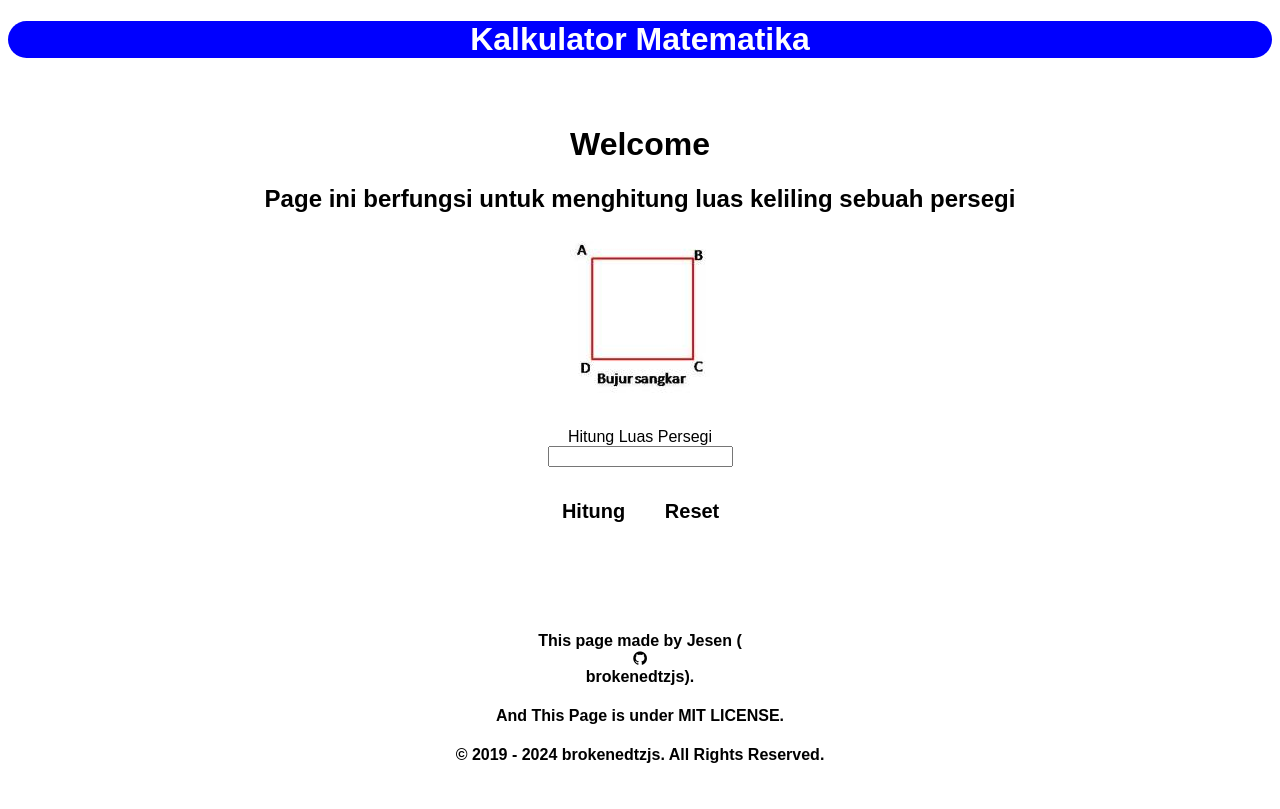
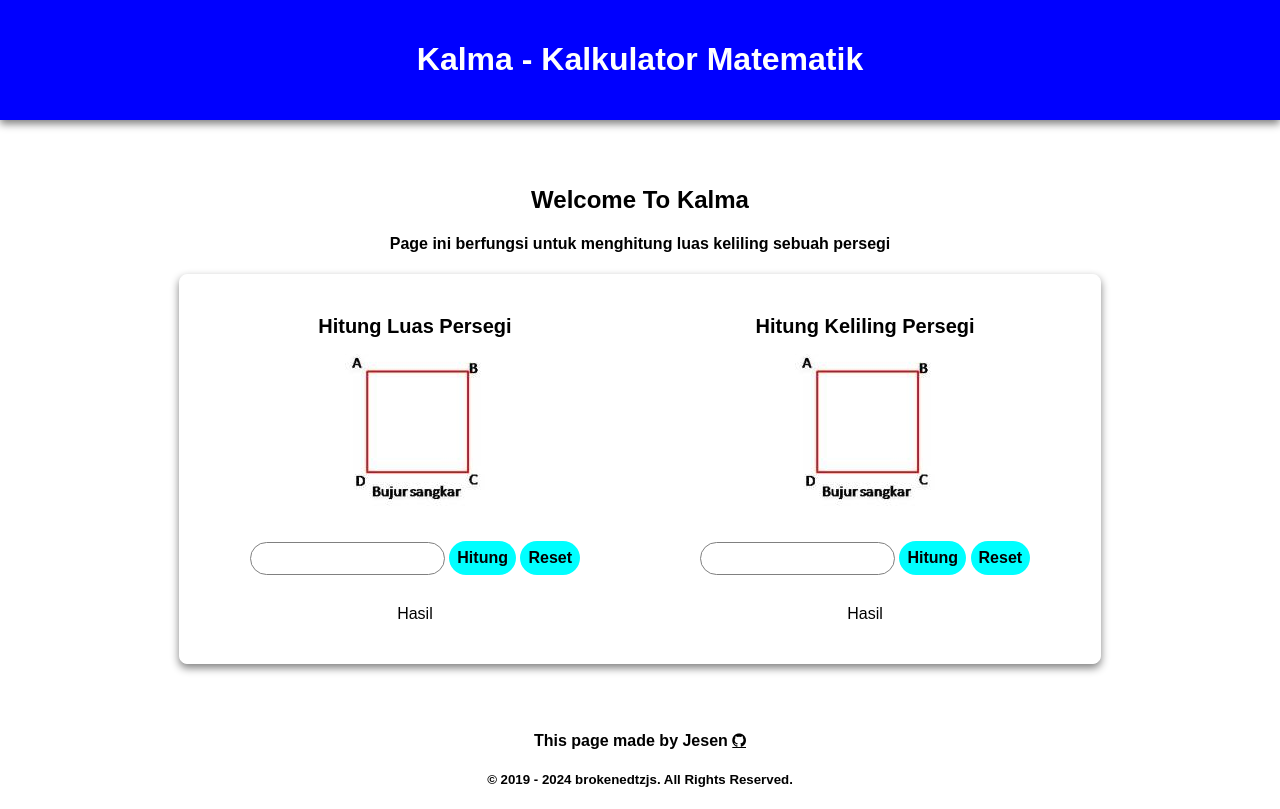
Before and after one commit to revou-fundamental-course/8-jan-24-brokenedtzjs, a plain HTML site: page index.html in a window 1280 px wide. Drawn offline with Linux system fonts and the light colour scheme.

```diff
--- a/css/style.css
+++ b/css/style.css
@@ -1,4 +1,6 @@
 body {
+    margin: 0;
+    padding: 0;
     background-color: white;
     font-family: Arial, Helvetica, sans-serif;
 }
@@ -6,7 +8,9 @@ body {
 header {
     text-align: center !important;
     background-color: blue !important;
-    border-radius: 180px;
+    padding: 20px 0;
+    position: relative;
+    box-shadow: 0 4px 8px grey;
 }
 
 header h1 {
@@ -21,60 +25,91 @@ footer {
     text-align: center;
 }
 
+label {
+    display: block;
+    margin-bottom: 8px;
+}
+
+button {
+    flex-grow: 1;
+    padding: 8px;
+    border: none;
+    border-radius: 25px;
+    cursor: pointer;
+    font-size: 16px;
+    background-color: aqua;
+    color: black;
+    transition: 0.2s;
+    font-weight: bold;
+}
+
+button:hover {
+    background-color: rgb(0, 192, 192);
+    transition: 0.2s;
+}
+
+button:active {
+    background-color: rgb(0, 156, 156);
+    transform: scale(0.9);
+}
+
+input {
+    padding: 8px;
+    border: 1px solid grey;
+    border-radius: 30px;
+    box-sizing: border-box;
+    transition: 0.2s;
+}
+
+footer h4 a {
+    color: black;
+    transition: 0.2s;
+}
+
+footer h4 a:hover {
+    color: blue;
+    transition: 0.2s;
+}
+
 .container {
     text-align: center;
+}
+
+.main-box {
+    flex: 1;
+    border-radius: 8px;
+    padding: 20px;
+    background-color: white;
+}
+
+.main-box label {
+    font-weight: bold;
+    font-size: 20px;
+}
+
+.main-calc {
+    display: flex;
+    gap: 20px;
+    border: 1px solid white;
+    border-radius: 8px;
+    overflow: hidden;
+    box-shadow: 0 4px 8px grey;
+    padding: 20px;
+    background-color: white;
+}
+
+.main-border {
+    border: 1px solid white;
+    padding: 20px;
+    background-color: white;
+}
+
+.calc-container {
+    display: flex;
+    justify-content: space-around;
+    align-items: center;
 }
 
 .calc-form {
     padding: 30px;
 }
-
-.form-button {
-    background-color: white;
-    padding: 20px;
-}
-
-.sub,
-.res {
-    display: inline-block;
-    margin: 0;
-    padding: 10px;
-    border: 5px;
-    font-size: 25px;
-    font-weight: bold;
-    border-radius: 25px;
-}
-
-.sub {
-    transform: scale(0.8);
-    background-color: white;
-    display: inline-block;
-    transition: 0.2s;
-}
-
-.res {
-    transform: scale(0.8);
-    background-color: white;
-    display: inline-block;
-    transition: 0.2s;
-}
-
-.sub:hover {
-    background-color: cornflowerblue;
-    transition: 0.2s;
-}
-
-.res:hover {
-    background-color: cornflowerblue;
-    transition: 0.2s;
-}
-
-.git {
-    color: black;
-    transition: 0.2s;
-}
-
-.git:hover {
-    color: blue;
-    transition: 0.2s;
-}
--- a/index.html
+++ b/index.html
@@ -4,46 +4,59 @@
 <head>
     <meta charset="UTF-8">
     <meta name="viewport" content="width=device-width, initial-scale=1.0">
-    <title>Hitungan Luas Persegi</title>
-    <link rel="stylesheet" href="/css/style.css">
+    <title>Kalkulator Matematik</title>
+    <link rel="stylesheet" href="css/style.css">
     <link rel="stylesheet" href="https://cdnjs.cloudflare.com/ajax/libs/font-awesome/4.7.0/css/font-awesome.min.css">
-    <link rel="icon" type="image/webp" href="/assets/revo.png.webp">
+    <link rel="icon" type="image/webp" href="assets/revo.png.webp">
 </head>
 
 <body>
     <header>
-        <h1>Kalkulator Matematika</h1>
+        <h1>Kalma - Kalkulator Matematik</h1>
     </header>
     <main>
         <div class="container">
+            <div class="container calc-container">
+                <div class="main-border">
                     <div class="main-text">
-                <h1>Welcome</h1>
-                <h2>Page ini berfungsi untuk menghitung luas keliling sebuah persegi</h2>
+                        <h2>Welcome To Kalma</h2>
+                        <h4>Page ini berfungsi untuk menghitung luas keliling sebuah persegi</h4>
                     </div>
+                    <div class="main-calc">
+                        <div class="main-box">
+                            <label for="luas-persegi-inputt">Hitung Luas Persegi</label>
                             <div class="main-picture">
-                <img src="/assets/persegi.jpg">
+                                <img src="assets/persegi.jpg" alt="luas persegi">
                             </div>
                             <form class="calc-form">
-                <label for="luasPersegiInput">Hitung Luas Persegi</label>
-                <div class="calc-input">
-                    <input type="number" id="luasPersegiInput" required />
+                                <input type="number" id="luas-persegi-input" required />
+                                <button type="submit">Hitung</button>
+                                <button type="reset" id="reset-luas">Reset</button>
+                            </form>
+                            <div class="calc-result">Hasil</div>
                         </div>
-                <div class="form-button">
-                    <button class="sub" type="submit">Hitung</button>
-                    <button class="res" type="reset" id="resetLuas">Reset</button>
+                        <div class="main-box">
+                            <label for="luas-persegi-inputt">Hitung Keliling Persegi</label>
+                            <div class="main-picture">
+                                <img src="assets/persegi.jpg" alt="luas persegi">
                             </div>
+                            <form class="calc-form">
+                                <input type="number" id="luas-persegi-input" required />
+                                <button type="submit">Hitung</button>
+                                <button type="reset" id="reset-luas">Reset</button>
                             </form>
-            <div class="calc-result">
-
+                            <div class="calc-result">Hasil</div>
+                        </div>
+                    </div>
+                </div>
             </div>
         </div>
     </main>
     <footer>
-        <h4>This page made by Jesen ( <div class="git"><i class="fa fa-github" href="https://github.com/brokenedtzjs"></i></div>brokenedtzjs).</h4>
-        <h4>And This Page is under MIT LICENSE.</h4>
-        <h4>© 2019 - 2024 brokenedtzjs. All Rights Reserved.</h4>
+        <h4>This page made by Jesen <a class="fa fa-github" href="https://github.com/brokenedtzjs"></a></h4>
+        <h5>© 2019 - 2024 brokenedtzjs. All Rights Reserved.</h5>
     </footer>
-    <script rel="javascript" src="/js/script.js" />
+    <script rel="javascript" src="js/script.js" />
 </body>
 
 </html>
```
Lines whose indentation alone changed are shown as unchanged.
